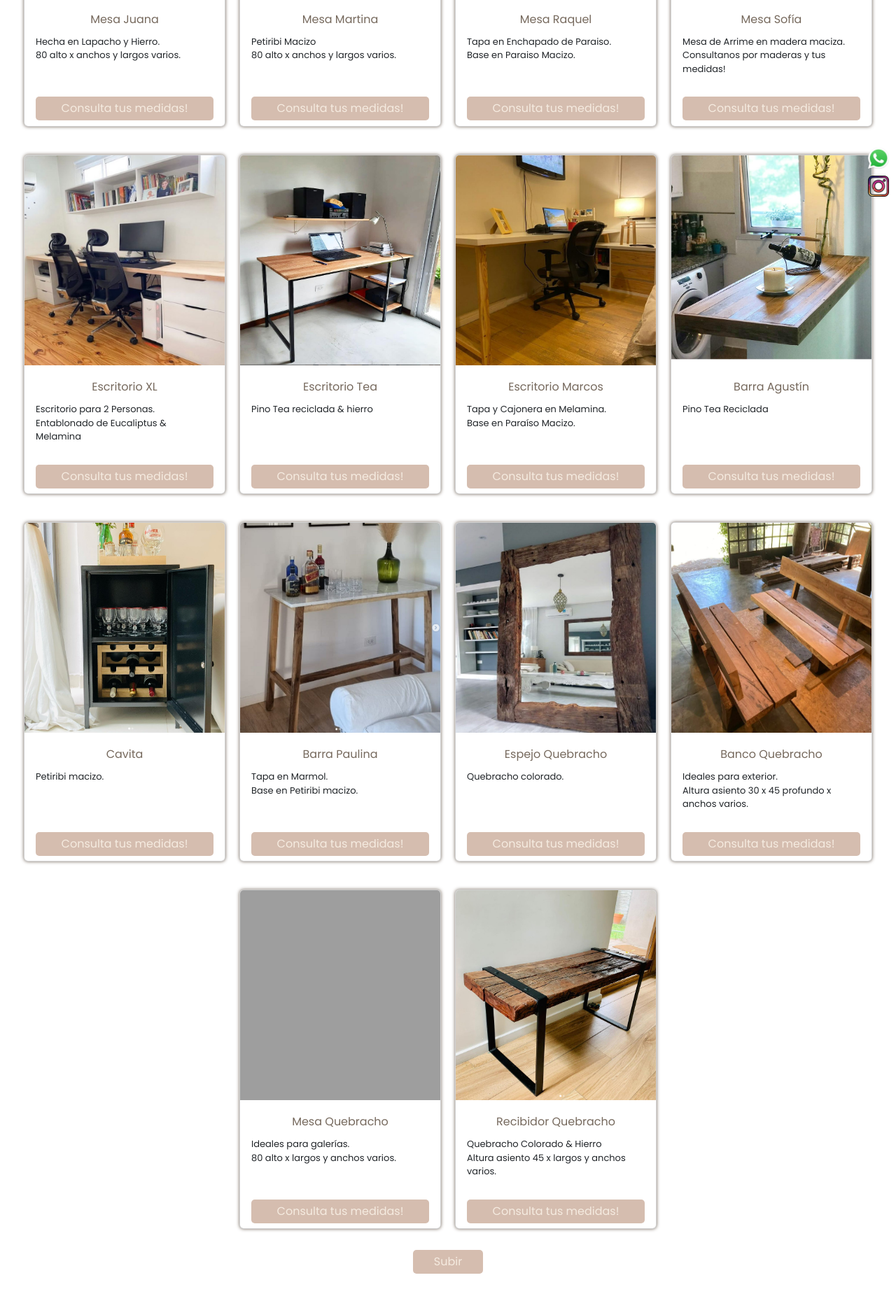
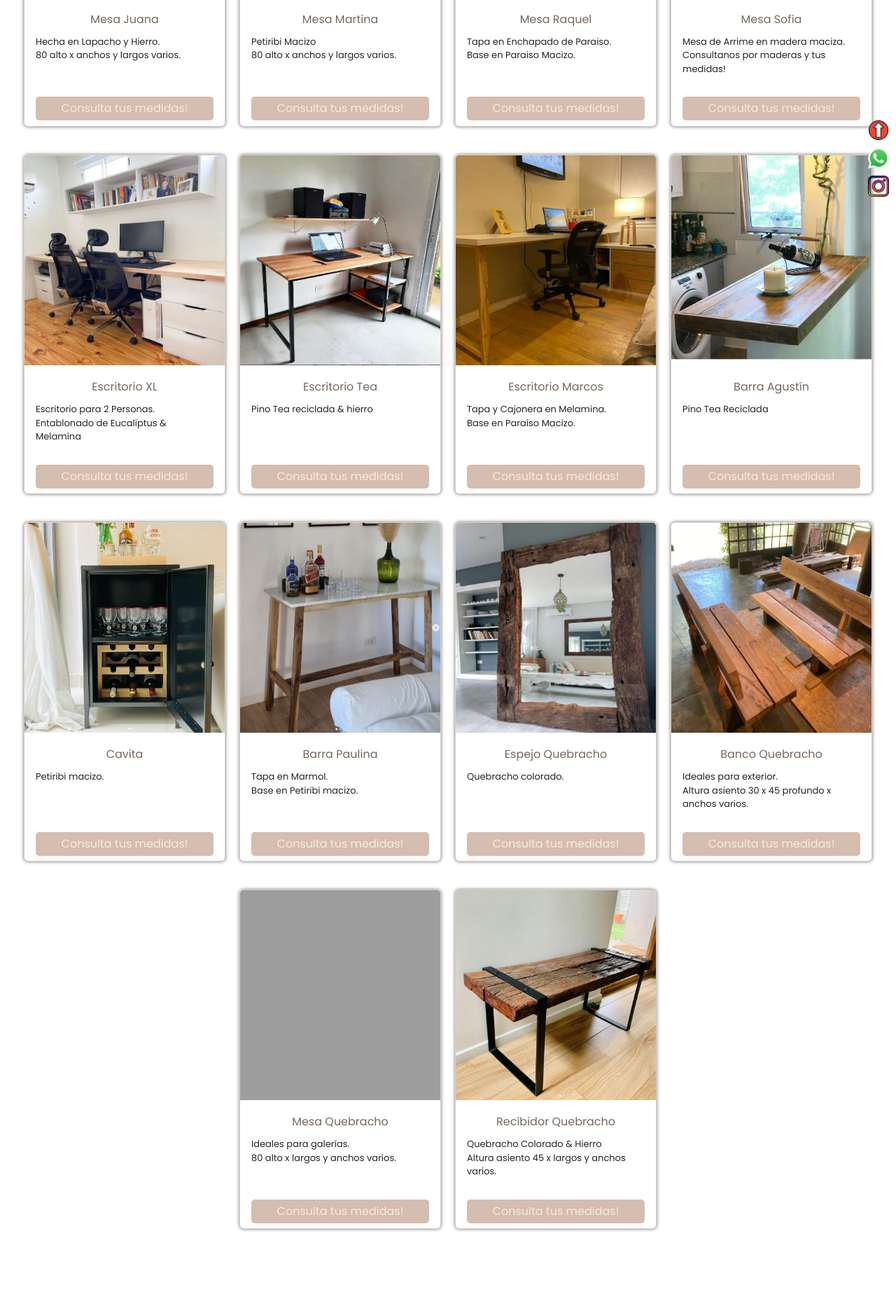
Before and after one commit to marcosjoseph/Tercera-PreEnterga, a website: page pages/nuestrosTrabajos.html in a window 1280 px wide. Shown: the part 503-2362 px from the top of the page at 70% size. Drawn offline with nearby package versions, Linux system fonts and the light colour scheme; grey boxes are pictures that could not be loaded.

Commit message:
icono subir

```diff
--- a/pages/nuestrosTrabajos.html
+++ b/pages/nuestrosTrabajos.html
@@ -287,15 +287,14 @@
                     </div>
                 </div>
                 </div>
-                <a id="arriba" href="">Subir</a>
-
             </div>
-        </main>
+            </main>
 
 
 
         <footer>
             <ul class="redes-sociales">
+                <li><a id="arriba" href=""><img id="subir" src="../img/flecha-arriba.png" alt="Subir"></a></li>
                 <li> <a href="https://wa.me/541121580900?text=Hola!%20Queria%20hacerte%20una%20consulta!" target="_blank"> <img id="whatsapp" src="../img/whatsapp.png" alt="Escribinos por Whatsapp">
                 </a>
                 </li>
--- a/scss/_comunes.scss
+++ b/scss/_comunes.scss
@@ -103,7 +103,13 @@ footer {
         margin-right: $espaciado-m;
     }
 
-    #whatsapp:hover, #instagram:hover {
+    #whatsapp:hover, #instagram:hover, #subir:hover {
         transform:scale(1.4);
     }
+
+    #subir {
+        @include media ($pc) {
+            display: none;
+        }
+    }
 }
--- a/scss/_nuestrosTrabajos.scss
+++ b/scss/_nuestrosTrabajos.scss
@@ -1,4 +1,9 @@
 /* Nuestros Trabajos */
+
+#nuestrosTrabajos {
+    @include vista-flex (flex, column, center, center);
+}
+
 
 .btn {
     margin-top: $espaciado-m;
@@ -63,14 +68,6 @@
     }
 }
 
-#arriba {
-    @include boton;
-    padding:$espaciado-s;
-    width: 100px;
-    text-align: center;
-    margin: ($espaciado-l 0);
-}
-
 .card-img-top img
 {
     height: 300px;
@@ -93,8 +90,7 @@
     display: flex;
 }
 
-@media (min-width: $tablet)
-{
+@media (min-width: $tablet) {
     .padreCards
     {
         display: flex;
```
Also changed, not shown: index.html (+3 -2 lines), pages/enStock.html (+1 -0 lines), pages/nosotros.html (+1 -0 lines), pages/presupuesta.html (+1 -0 lines), css/styles.css, img/flecha-arriba.png (added), 1 other file.
